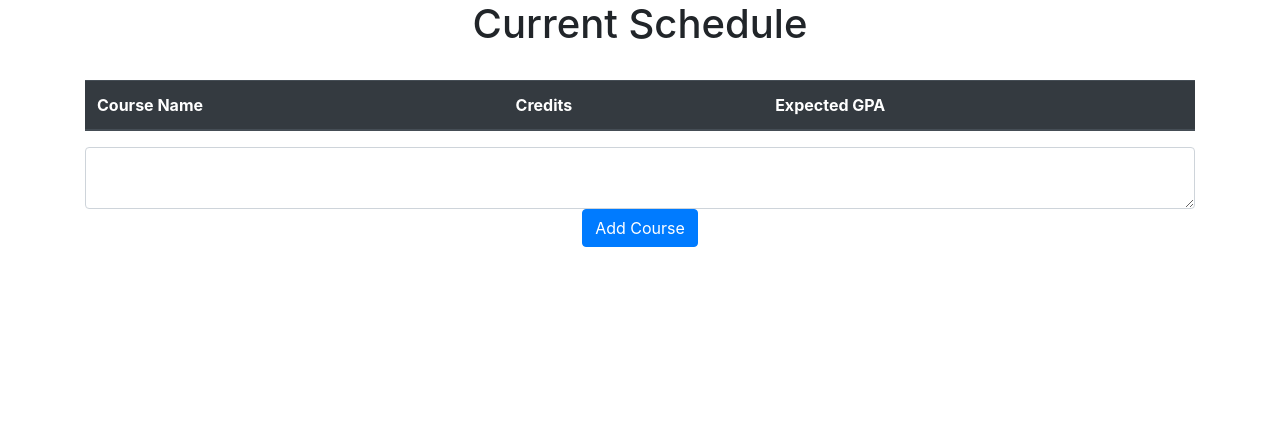
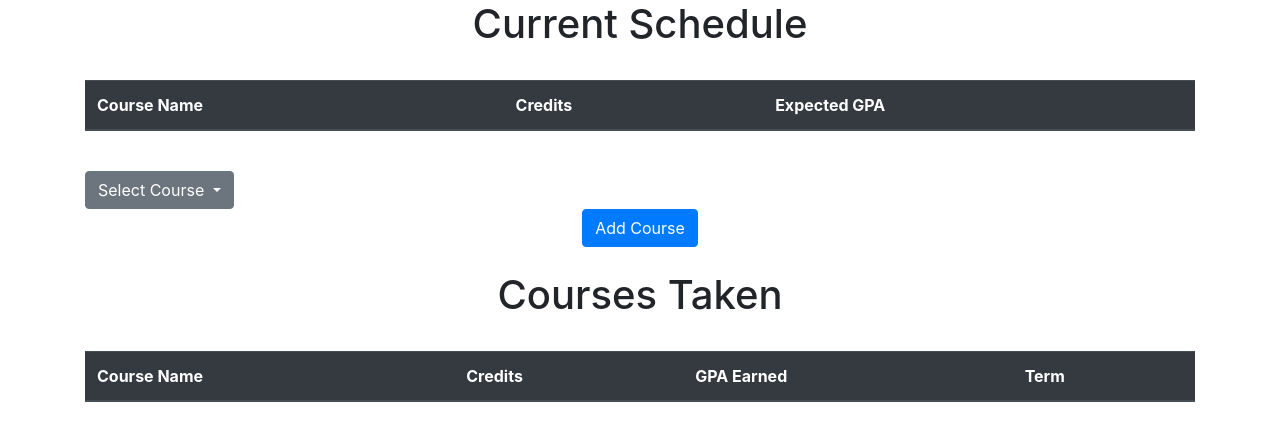
Before and after one commit to brendankaguiar/Class-Planner, a Flask app: page / in a window 1280 px wide. Shown: the part 80-521 px from the top of the page. Run offline with Flask 2, Linux system fonts and the light colour scheme; a user stored in the database is signed in; lists and menus that the app fills with data are empty; some libraries are stand-ins or nearby versions.

Commit message:
Update home.html

```diff
--- a/FlaskApp/website/templates/home.html
+++ b/FlaskApp/website/templates/home.html
@@ -12,22 +12,40 @@
       </tr>
     </thead>
     <tbody>
-    {% for note in user.notes%}
-      <tr>
-        <td>{{note.data}}</td>
-        <td>Otto</td>
-        <td>@mdo</td>
-        <td><button type ="button" class = "close" onClick="deleteNote({{note.id}})">
-            <span aria-hidden="true">&times;</span>
-        </button></td>
-      </tr>
-    {%endfor%}
+
     </tbody>
   </table>
+</br>
 <form method="POST">
-    <textarea name = "note" id = "note" class = "form-control"></textarea>
+  <div class="dropdown">
+    <button class="btn btn-secondary dropdown-toggle" type="button" id="dropdownMenuButton" data-toggle="dropdown" aria-haspopup="true" aria-expanded="false">
+      Select Course
+    </button>
+    <div class="dropdown-menu" aria-labelledby="dropdownMenuButton">
+      {%for v in jsonCourses%}
+        <a class="dropdown-item" name="Name" id="Name">{{v}}</a>
+      {%endfor%}
+    </div>
+  </div>
     <div align="center">
         <button type="submit" class="btn btn-primary">Add Course</button>
     </div>
 </form>
+</br>
+<h1 align = "center">Courses Taken</h1>
+<br/>
+<table class="table">
+    <thead class="thead-dark">
+      <tr>
+        <th scope="col">Course Name</th>
+        <th scope="col">Credits</th>
+        <th scope="col">GPA Earned</th>
+        <th scope="col">Term</th>
+      </tr>
+    </thead>
+    <tbody>
+
+    </tbody>
+  </table>
+</br>
 {%endblock%}
```
